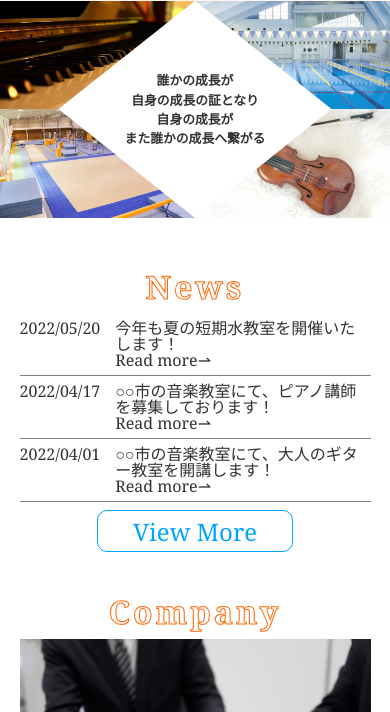
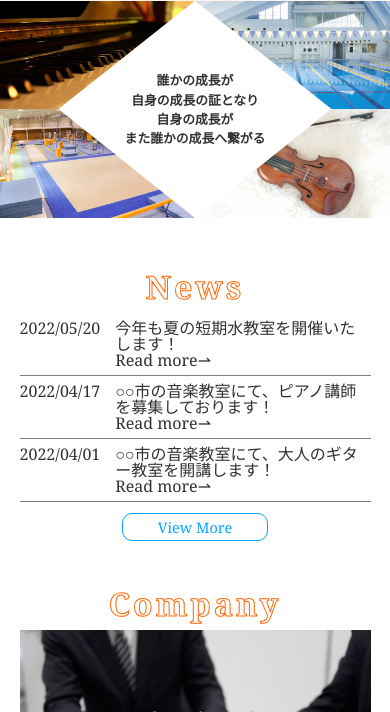
Before and after one commit to shishimaru3/HP2-practice, a plain HTML site: page index.html in a window 390 px wide. Shown: the part 55-767 px from the top of the page. Drawn offline with Linux system fonts and the light colour scheme.

Commit message:
ボタンfont-size修正

```diff
--- a/css/common2.css
+++ b/css/common2.css
@@ -128,6 +128,10 @@ responsive
   .top-title img {
     clip-path: polygon(0 0, 100% 0, 100% 100%, 0 100%, 70% 50%);
   }
+
+  .btn a {
+    font-size: 0.9rem;
+  }
 }
 
 @media  screen and (max-width: 425px) {
```
